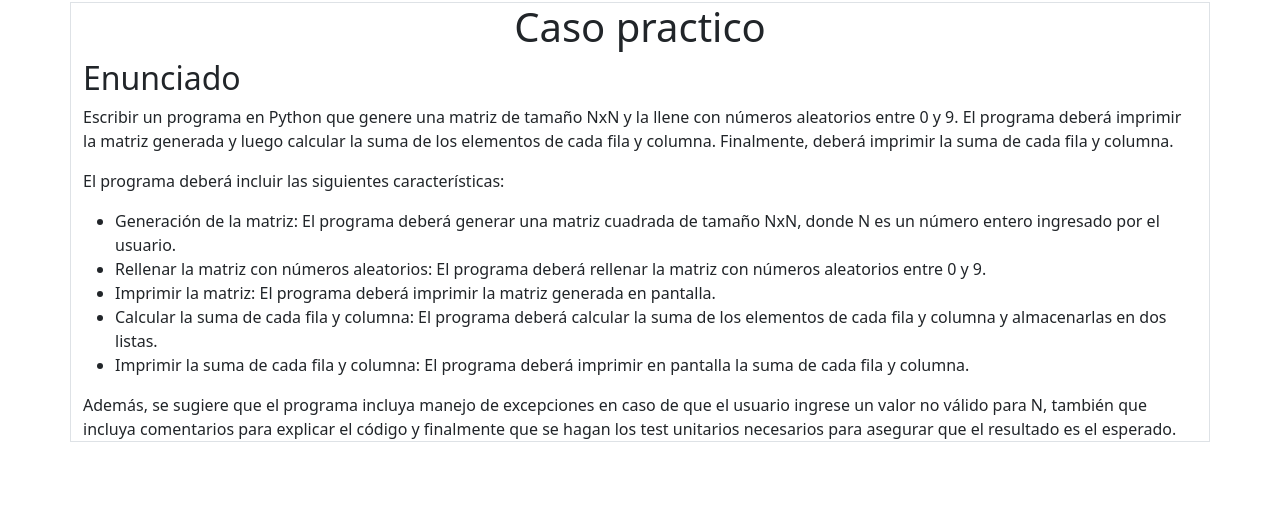
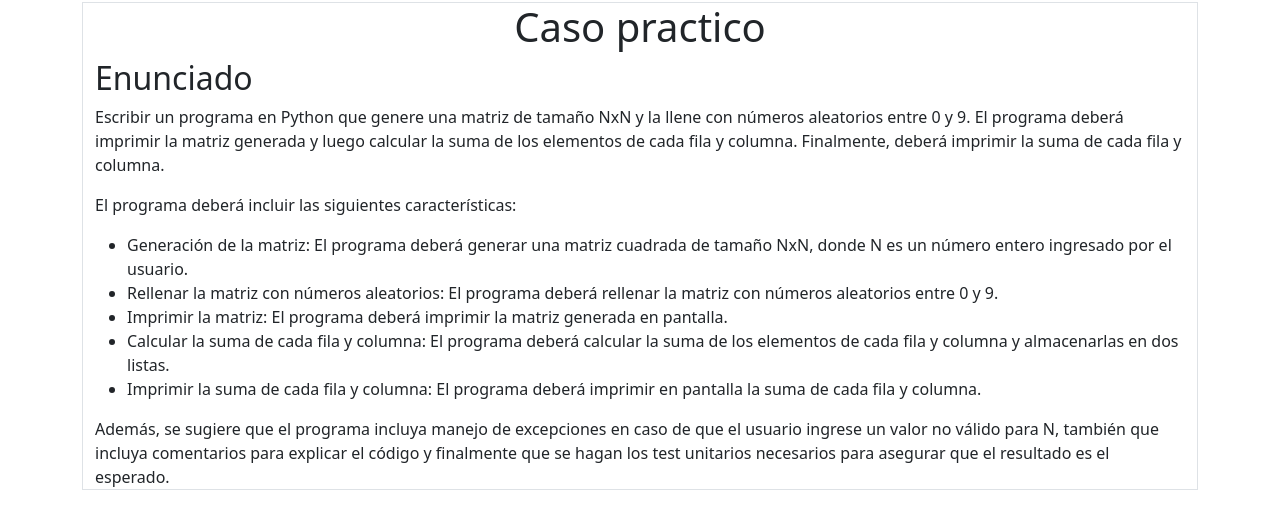
Before and after one commit to jabatron/ibmskill_pfs, a Django app: page /matriz/ in a window 1280 px wide. Shown: the part 54-583 px from the top of the page. Run offline with Django 4.2, Linux system fonts and the light colour scheme; some libraries are stand-ins or nearby versions.

Commit message:
antes de formularios

```diff
--- a/pfs/matriz/templates/matriz/_base.html
+++ b/pfs/matriz/templates/matriz/_base.html
@@ -35,10 +35,20 @@
                 </li>
             </ul>
         </div>
+        <div class="container">
+            <div class="row justify-content-center">
+                <div class="col justify-content-center">
+                    <div class="table-responsive">
+                        {% block content %}
 
-        {% block content %}
+                        {% endblock %}
+                    </div>
 
-        {% endblock %}
+
+                </div>
+            </div>
+        </div>
+
 
 
 </body>
```
